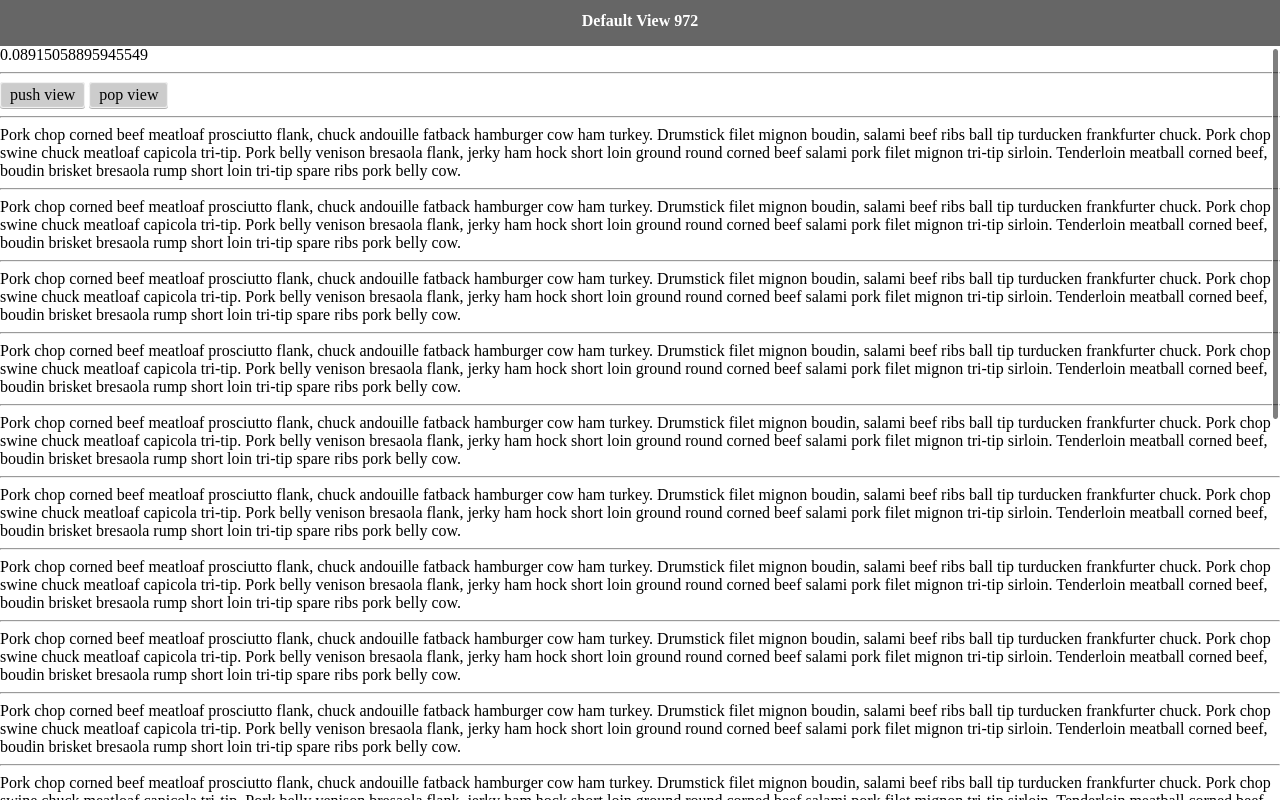
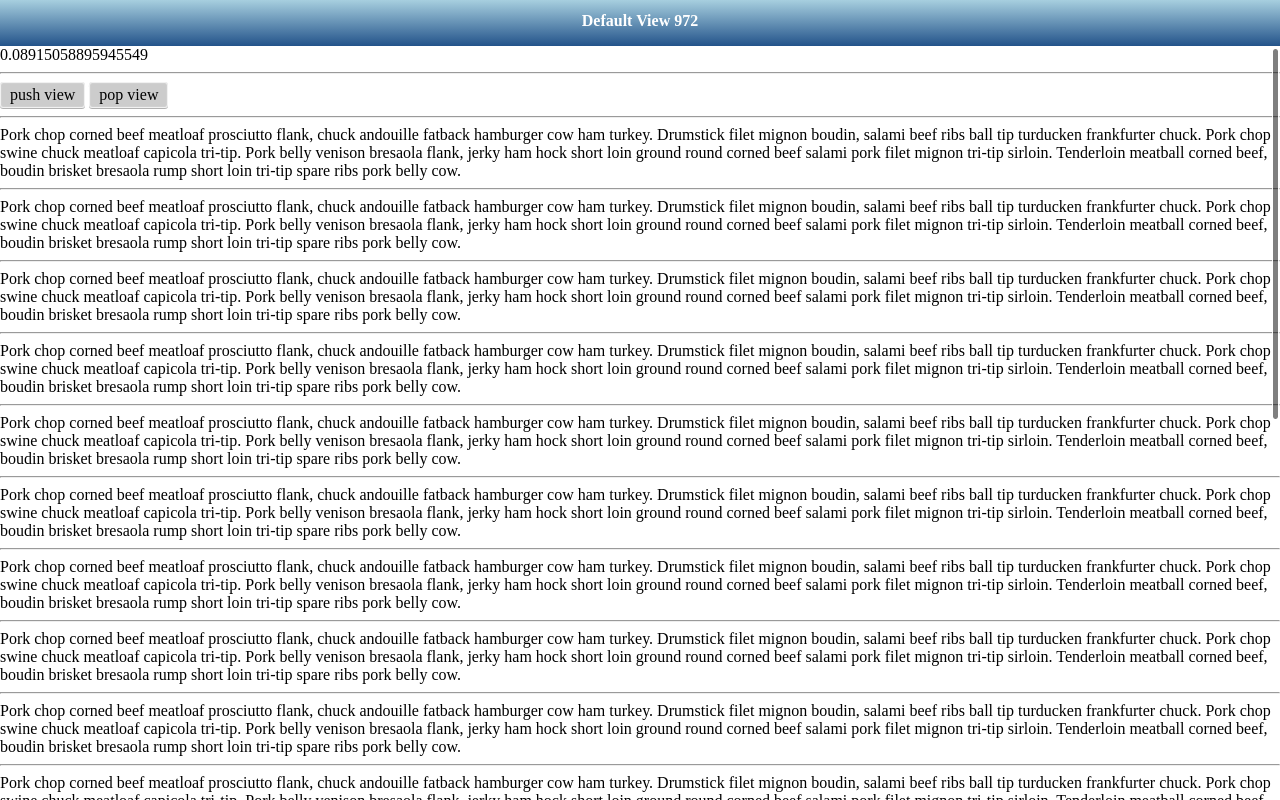
Before and after one commit to triceam/app-UI, a plain HTML site: page samples/01 - viewnavigator/01 - basic/index.html in a window 1280 px wide. Drawn offline with Linux system fonts and the light colour scheme.

Commit message:
updated styles for the examples

```diff
--- a/src/viewnavigator/viewnavigator.css
+++ b/src/viewnavigator/viewnavigator.css
@@ -52,7 +52,14 @@ body {
 	overflow:hide;
 	padding:0px;
 
-	background: #666;
+	background: rgb(167,207,223); /* Old browsers */
+	background: -moz-linear-gradient(top, rgba(167,207,223,1) 0%, rgba(35,83,138,1) 100%); /* FF3.6+ */
+	background: -webkit-gradient(linear, left top, left bottom, color-stop(0%,rgba(167,207,223,1)), color-stop(100%,rgba(35,83,138,1))); /* Chrome,Safari4+ */
+	background: -webkit-linear-gradient(top, rgba(167,207,223,1) 0%,rgba(35,83,138,1) 100%); /* Chrome10+,Safari5.1+ */
+	background: -o-linear-gradient(top, rgba(167,207,223,1) 0%,rgba(35,83,138,1) 100%); /* Opera 11.10+ */
+	background: -ms-linear-gradient(top, rgba(167,207,223,1) 0%,rgba(35,83,138,1) 100%); /* IE10+ */
+	background: linear-gradient(top, rgba(167,207,223,1) 0%,rgba(35,83,138,1) 100%); /* W3C */
+	filter: progid:DXImageTransform.Microsoft.gradient( startColorstr='#a7cfdf', endColorstr='#23538a',GradientType=0 ); /* IE6-9 */
 }
 
 .viewNavigator_header_backlink {
```
